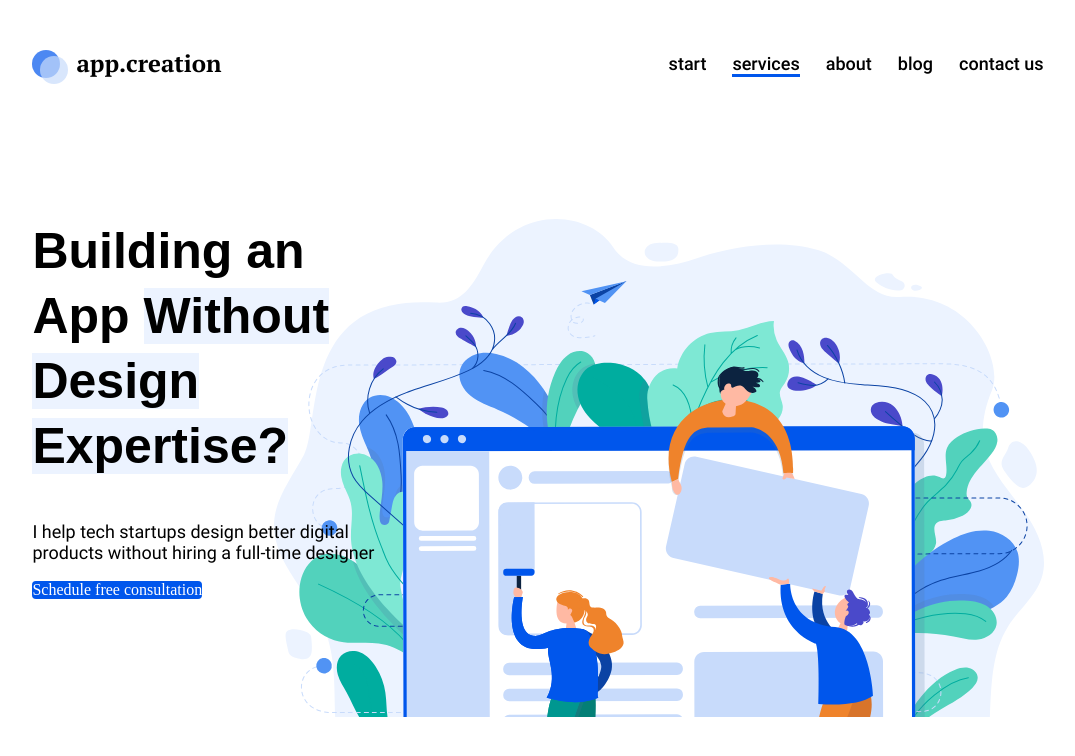
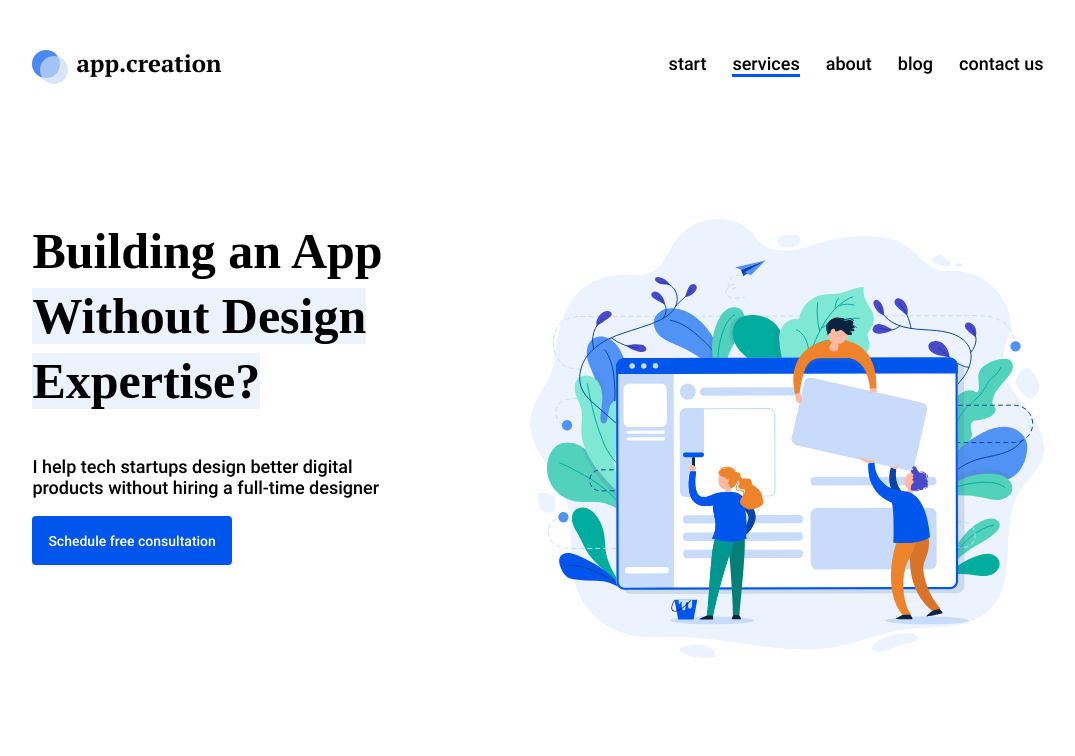
Before and after one commit to WebHeroSchool/Branq7, a plain HTML site: page index.html in a window 1280 px wide. Shown: the whole page, without its empty margins (102-1177 px from the left). Drawn offline with Linux system fonts and the light colour scheme.

Commit message:
no message

```diff
--- a/index.html
+++ b/index.html
@@ -26,7 +26,7 @@
       <main>
         <h1 class="main__title">
           Building an App
-          <span class="main__title-text_highlight">Without Design Expertise?
+          <span class="main__title-text_highlight"><br>Without Design Expertise?
           </span>
         </h1>
         <p class="main__text"> I help tech startups design better digital products without hiring a full-time designer</p>
--- a/styles.css
+++ b/styles.css
@@ -69,19 +69,20 @@
 }
 .main {
   padding: 0 63% 100px 0;
-  background: top right no-repeat url(img/Fra.svg);
+  background: top right no-repeat url(img/Fram.svg);
+
 }
 .main__title{
   margin-bottom: 0 0 40px 0;
-  font: 700 50px/65px pt-serif ,arial, helvetica,sans-serif;
+  font: 700 50px/65px pt-serif;
 }
 .main__text{
   margin-bottom: 0 0 41px 0;
-  font: 400 18px/21px roboto , arial, helvetica,sans-serif;
+  font: 500 18px/21px roboto , arial, helvetica,sans-serif;
 }
 .main__button{
   display: inline-block;
-  padding: 14px 16px
+  padding: 14px 16px;
   font: 500 14px/21px roboto , arial, helvetica,sans-serif;
   color: #fff;
   background: #0056EC;
```
Also changed, not shown: img/Fram.svg (added).
